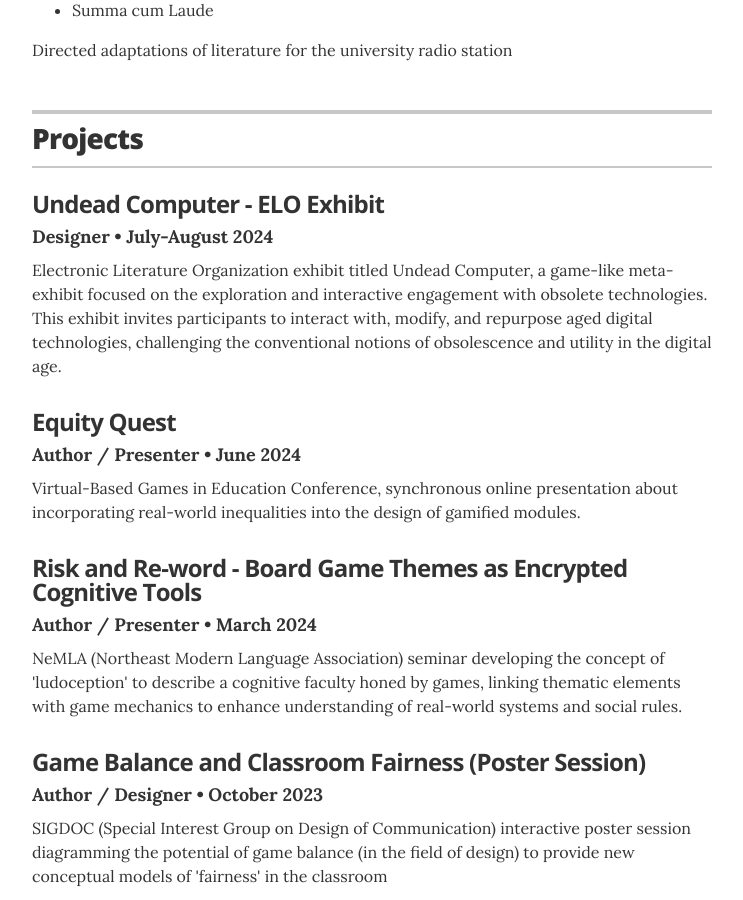
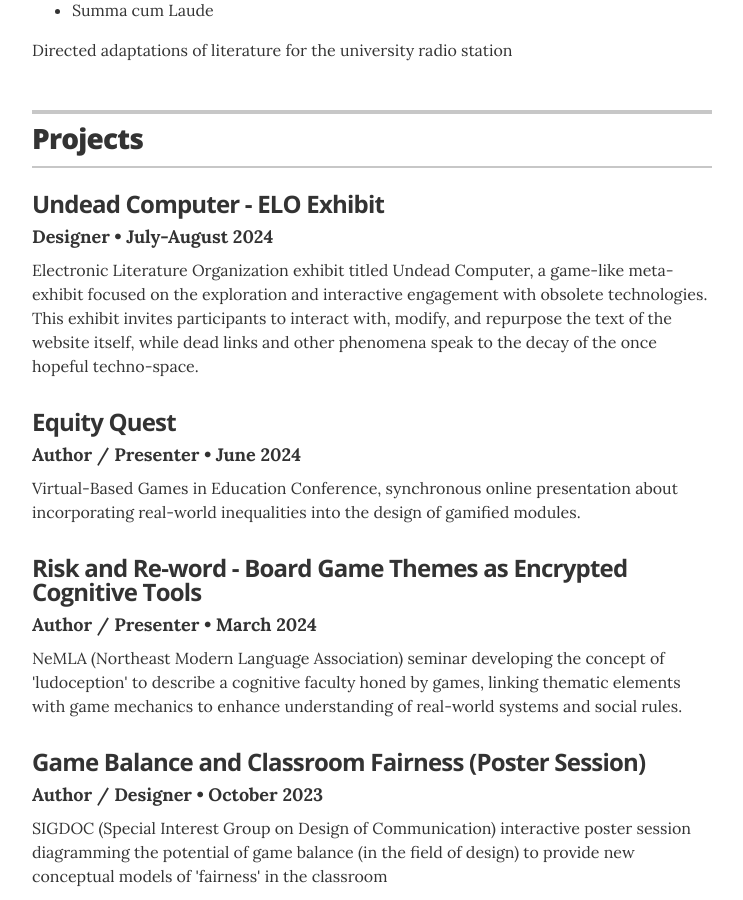
Before and after one commit to mwmxyz/academic, a Jekyll site: the page built from index.html, in a window 1280 px wide and 900 px high, scrolled down 2193 px. Shown: the whole window, without its empty margins (268-1011 px from the left). Built offline with Jekyll 4.4.1, drawn with Linux system fonts in a browser that asks for light colours.

Commit message:
Update projects.yml

```diff
--- a/_data/projects.yml
+++ b/_data/projects.yml
@@ -6,7 +6,7 @@
   role: Designer
   duration: July-August 2024
   # url: "https://undead.computer"
-  description: Electronic Literature Organization exhibit titled Undead Computer, a game-like meta-exhibit focused on the exploration and interactive engagement with obsolete technologies. This exhibit invites participants to interact with, modify, and repurpose aged digital technologies, challenging the conventional notions of obsolescence and utility in the digital age.
+  description: Electronic Literature Organization exhibit titled Undead Computer, a game-like meta-exhibit focused on the exploration and interactive engagement with obsolete technologies. This exhibit invites participants to interact with, modify, and repurpose the text of the website itself, while dead links and other phenomena speak to the decay of the once hopeful techno-space.
 
 # Equity Quest
 - project: Equity Quest
```
